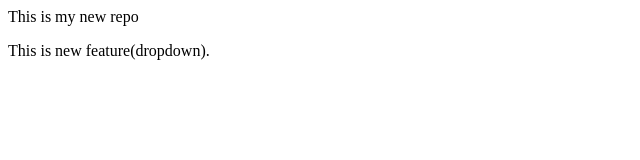
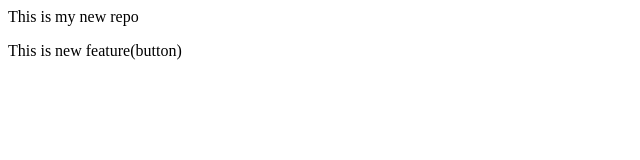
Before and after one commit to MUSKAN-SAGITRA/localrepo, a plain HTML site: page index.html in a window 1280 px wide. Shown: the full height of the page, 0-640 px from the left. Drawn offline with Linux system fonts and the light colour scheme.

Commit message:
add button

```diff
--- a/index.html
+++ b/index.html
@@ -1,2 +1,2 @@
 <p>This is my new repo</p>
-<p>This is new feature(dropdown).</p>
+<p>This is new feature(button)</p>
```
